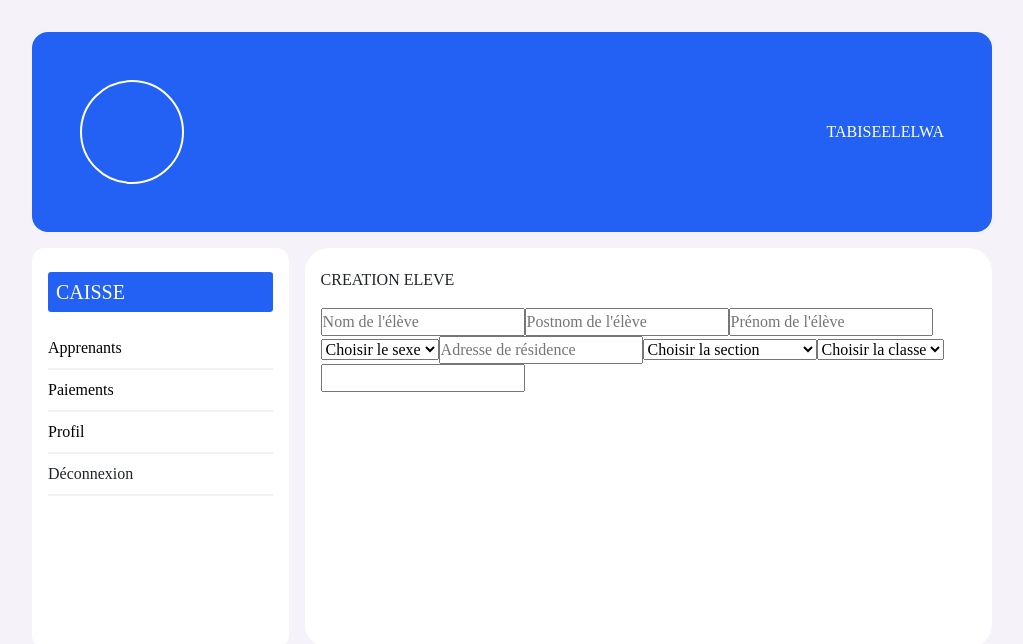
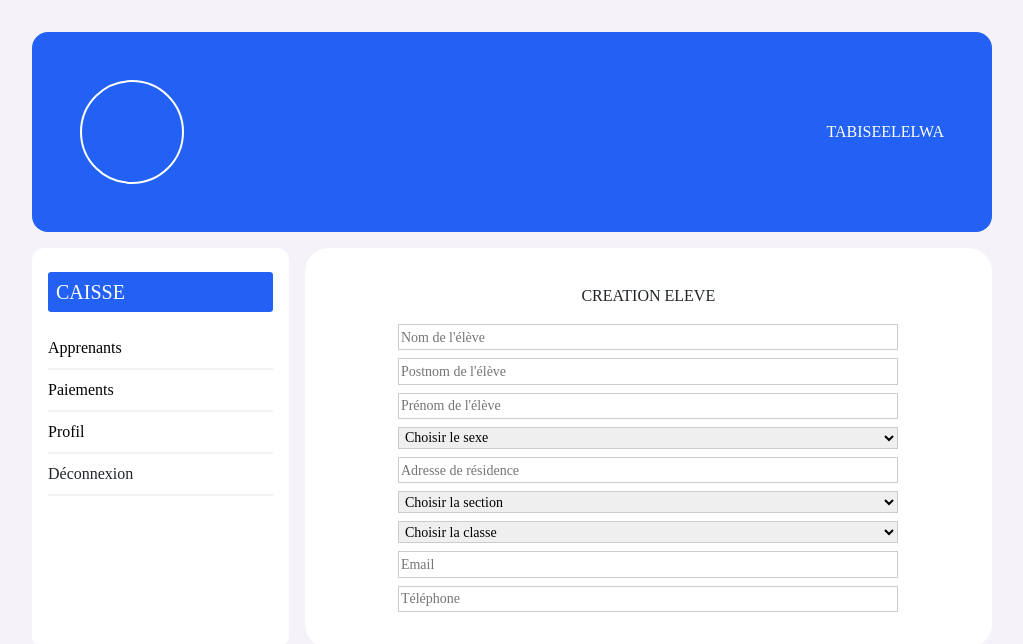
Before and after one commit to tabiseelelwa/shule-frontend, a React (Create React App) app: page /caisse/nouv-appr in a window 1280 px wide. Shown: the top 644 px of the page, without its empty margins (128-1151 px from the left). Built offline with nearby package versions, Linux system fonts and the light colour scheme.

Commit message:
poursuite du formulaire d'inscription élève

```diff
--- a/src/Pages/Caisse/CreateApprenant.js
+++ b/src/Pages/Caisse/CreateApprenant.js
@@ -2,7 +2,7 @@ import React from "react";
 
 const CreateApprenant = () => {
   return (
-    <div>
+    <div className="formulaire">
       <div className="formHead">
         <p>CREATION ELEVE</p>
       </div>
@@ -30,7 +30,8 @@ const CreateApprenant = () => {
           <option value="">2ème B</option>
           <option value="">2ème C</option>
         </select>
-        <input type="text" placeholder="" />
+        <input type="text" placeholder="Email" />
+        <input type="text" placeholder="Téléphone" />
       </form>
     </div>
   );
--- a/src/index.js
+++ b/src/index.js
@@ -5,6 +5,7 @@ import "bootstrap/dist/css/bootstrap.min.css";
 import "./style/App.scss";
 import "./style/listes.scss";
 import "./style/caisse.scss";
+import "./style/formulaire.scss";
 import "./style/introuvable.scss";
 import App from "./App";
 
--- /dev/null
+++ b/src/style/formulaire.scss
@@ -0,0 +1,32 @@
+.formulaire {
+  display: flex;
+  flex-direction: column;
+  justify-content: center;
+  align-items: center;
+  width: 100%;
+  height: 100%;
+
+  .formHead {
+    display: flex;
+    justify-content: flex-start;
+
+    p {
+      text-align: left;
+    }
+  }
+
+  form {
+    display: flex;
+    flex-direction: column;
+    width: 500px;
+    gap: 0.5rem;
+
+    input,
+    select {
+      border: 1px #ccc solid;
+      font-size: 14px;
+      padding: 0.1rem;
+      outline: none;
+    }
+  }
+}
```
